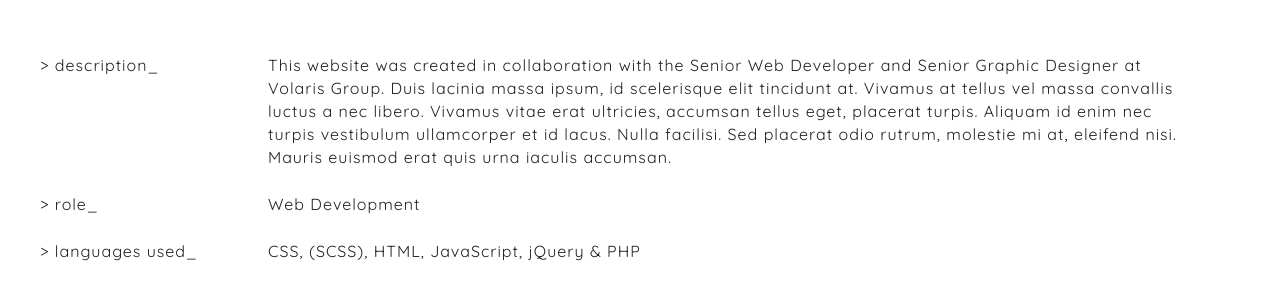
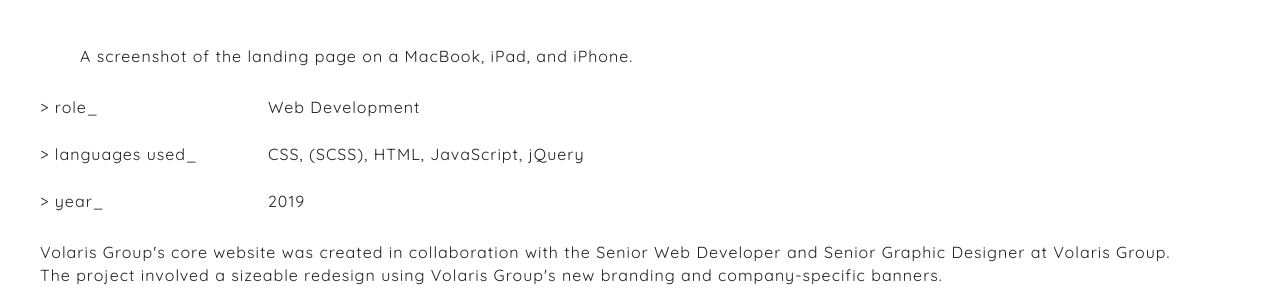
Before and after one commit to georgiabains/new_portfolio, a PHP site: page /project/volaris-group.php in a window 1280 px wide. Shown: the part 569-873 px from the top of the page. Run offline with PHP 8.4, Linux system fonts and the light colour scheme; some libraries are stand-ins or nearby versions.

Commit message:
Updated case study copy for Volaris Group.

```diff
--- a/project/volaris-group.php
+++ b/project/volaris-group.php
@@ -23,35 +23,49 @@
 		<h2>Volaris Group</h2>
 		<h3>> core website<span class="blinking-underscore">_</span></h3>
 
-		<img src="../img/projects/volaris/volaris_mockup_one.png">
+		<figure>
+			<img src="../img/projects/volaris/volaris_mockup_one.png">
+			<figcaption>A screenshot of the landing page on a MacBook, iPad, and iPhone.</figcaption>
+		</figure>
 
-		<div class="project-snippets">
-			<p>> description_</p>
-			<p>This website was created in collaboration with the Senior Web Developer and Senior Graphic Designer at Volaris Group. Duis lacinia massa ipsum, id scelerisque elit tincidunt at. Vivamus at tellus vel massa convallis luctus a nec libero. Vivamus vitae erat ultricies, accumsan tellus eget, placerat turpis. Aliquam id enim nec turpis vestibulum ullamcorper et id lacus. Nulla facilisi. Sed placerat odio rutrum, molestie mi at, eleifend nisi. Mauris euismod erat quis urna iaculis accumsan.</p>
-		</div>
 		<div class="project-snippets">
 			<p>> role_</p>
 			<p>Web Development</p>
 		</div>
 		<div class="project-snippets">
 			<p>> languages used_</p>
-			<p>CSS, (SCSS), HTML, JavaScript, jQuery & PHP</p>
+			<p>CSS, (SCSS), HTML, JavaScript, jQuery</p>
+		</div>
+		<div class="project-snippets">
+			<p>> year_</p>
+			<p>2019</p>
 		</div>
 
-		<img src="../img/projects/volaris/volaris_mockup_four.png">
+		<p>Volaris Group's core website was created in collaboration with the Senior Web Developer and Senior Graphic Designer at Volaris Group. The project involved a sizeable redesign using Volaris Group's new branding and company-specific banners.</p>
 
-		<img src="../img/projects/volaris/volaris_mockup_two.png">
+		<figure>
+			<img src="../img/projects/volaris/volaris_mockup_four.png">
+			<figcaption>A screenshot of the Owner/Operator page. The banner features an employee of Volaris Group.</figcaption>
+		</figure>
 
-		<p>Pellentesque semper urna non eros mollis imperdiet. Praesent eget sem in ligula ultricies eleifend sed fringilla tellus. Quisque at vulputate neque, non accumsan tellus. Maecenas dapibus ut erat sit amet venenatis. In egestas velit et ipsum auctor luctus. Etiam tristique nibh turpis, eget pulvinar mi pulvinar ut. Quisque lacus magna, sagittis id scelerisque at, placerat sed purus. Morbi id laoreet turpis. Mauris molestie eu erat non suscipit. Nunc non odio et sem laoreet venenatis. Cras gravida sem eu nibh venenatis aliquet. Duis quis porta libero. Maecenas placerat suscipit ipsum eu fringilla.</p>
+		<p>My contribution to this project was primarily in making the site responsive and accessible. I took great care in ensuring that any button or link that could be clicked by a mouse, could also be accessed by a keyboard. This included navigation menus and pop-up boxes.</p>
 
-		<img src="../img/projects/volaris/volaris_mockup_three.png">
+		<p>I designed the responsive breakpoints based on natural breaks in the site's content, to allow for any unsual or non-standard browser resolutions, and to create a cohesive "tablet" view, as well as the provided "mobile" view.</p>
+
+		<figure>
+			<img src="../img/projects/volaris/volaris_mockup_two.png">
+			<figcaption>Two screenshots of the site's landing page, displayed on iPhones.</figcaption>
+		</figure>
 
 		<div class="project-column">
 			<div class="column-one">
-				<img src="../img/projects/volaris/volaris_mockup_five.png">
+				<figure>
+					<img src="../img/projects/volaris/volaris_mockup_five.png">
+					<figcaption>A screenshot of the site's landing page displayed on an iPhone, with the menu expanded.</figcaption>
+				</figure>
 			</div>
 			<div class="column-two">
-				<p>Orci varius natoque penatibus et magnis dis parturient montes, nascetur ridiculus mus. Sed iaculis consectetur dui eget efficitur. Sed tellus neque, suscipit ut mattis sed, dictum at sapien. Nullam sollicitudin cursus risus sed euismod. In id lectus ornare lacus vestibulum sodales sit amet eget ex. Orci varius natoque penatibus et magnis dis parturient montes, nascetur ridiculus mus. Sed elit augue, malesuada in tincidunt in, bibendum nec ex.</p>
+				<p>This screenshot demonstrates the hamburger menu in it's extended form.</p>
 			</div>
 		</div>
 
```
